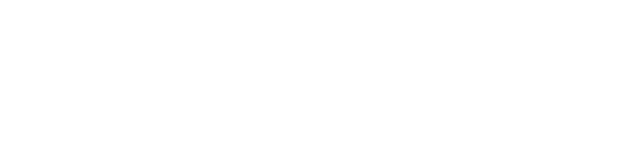
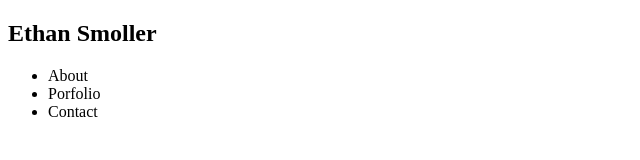
Before and after one commit to HighwireAct/Basic-Portfolio, a plain HTML site: page index.html in a window 1280 px wide. Shown: the whole page, without its empty margins (0-640 px from the left). Drawn offline with Linux system fonts and the light colour scheme.

Commit message:
Added basic content to index.html, contact.html, porfolio.html (portfolio*)

```diff
--- a/index.html
+++ b/index.html
@@ -5,6 +5,18 @@
   <title>Ethan Smoller</title>
 </head>
 <body>
-
+  <header>
+    <h2 id="author-name">Ethan Smoller</h2>
+    <nav>
+      <ul>
+        <li>About</li>
+        <li>Porfolio</li>
+        <li>Contact</li>
+      </ul>
+    </nav>
+  </header>
+  <footer>
+    <!--Footer content here-->
+  </footer>
 </body>
 </html>
```
Also changed, not shown: contact.html (+2 -1 lines), porfolio.html (+11 -1 lines).
